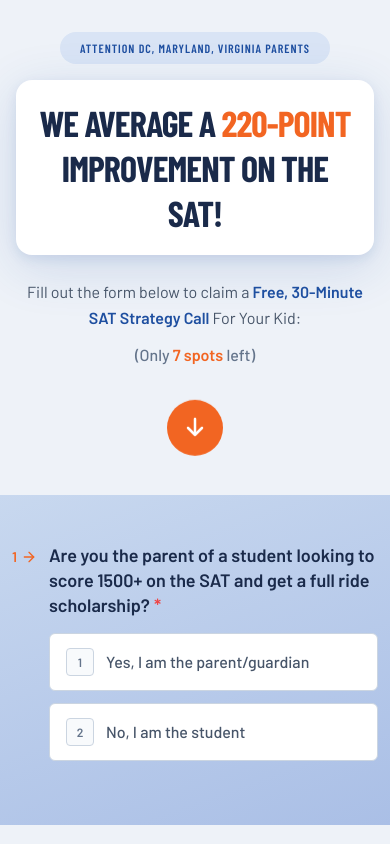
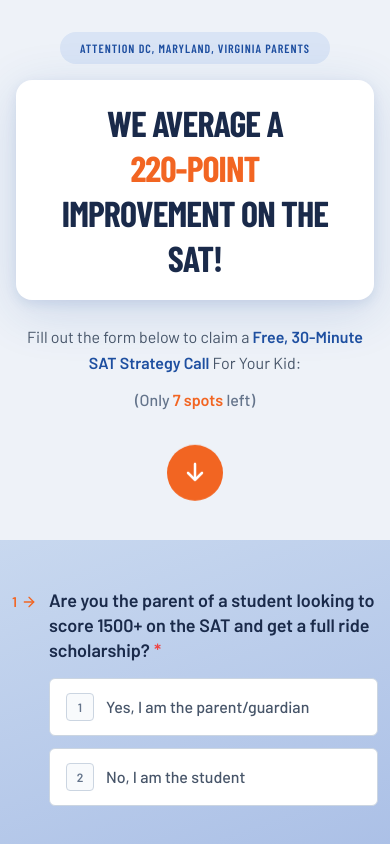
Before and after one commit to julianb-21/SAT, a React (Vite) app: page / in a window 390 px wide. Shown: the top 844 px of the page. Built offline with nearby package versions, Linux system fonts and the light colour scheme; no server answers; a web font is replaced by a local one.

Commit message:
Updated HeroSection.tsx

```diff
--- a/src/components/HeroSection.tsx
+++ b/src/components/HeroSection.tsx
@@ -40,12 +40,12 @@ export default function HeroSection({ onScrollToForm }: HeroSectionProps) {
         style={{ boxShadow: '0 12px 52px 0 rgba(30,79,160,0.16), 0 4px 12px 0 rgba(30,79,160,0.10)' }}
       >
         <h1 className="font-condensed font-black uppercase leading-tight tracking-tight text-4xl md:text-6xl lg:text-[5.5rem]">
-          <span style={{ color: '#1A2A4A' }}>WE AVERAGE A </span>
+          <span style={{ color: '#1A2A4A' }}>WE AVERAGE A</span>
+          <br className="block md:hidden" />
+          <span className="hidden md:inline" style={{ color: '#1A2A4A' }}> </span>
           <span style={{ color: '#F26522' }}>220-POINT</span>
           <br />
-          <span style={{ color: '#1A2A4A' }}>IMPROVEMENT ON THE </span>
-          <br className="block md:hidden" />
-          <span style={{ color: '#1A2A4A' }}>SAT!</span>
+          <span style={{ color: '#1A2A4A' }}>IMPROVEMENT ON THE SAT!</span>
         </h1>
       </div>
 
```
